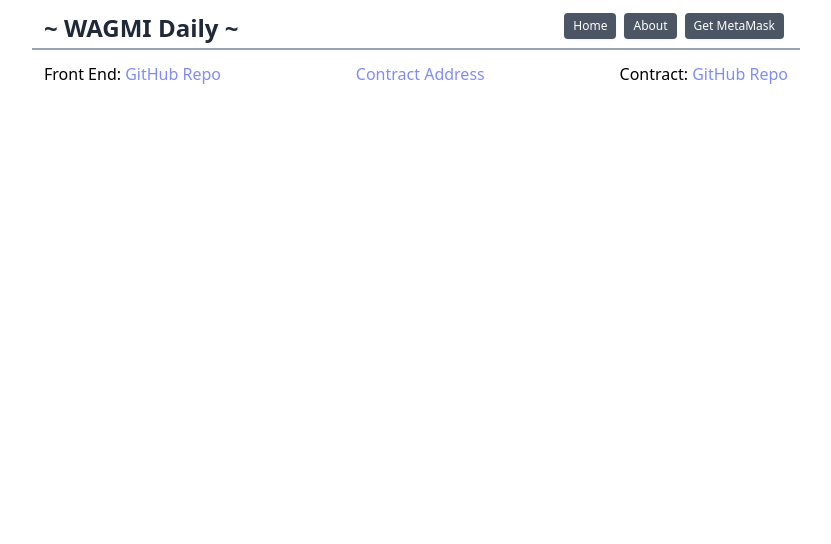
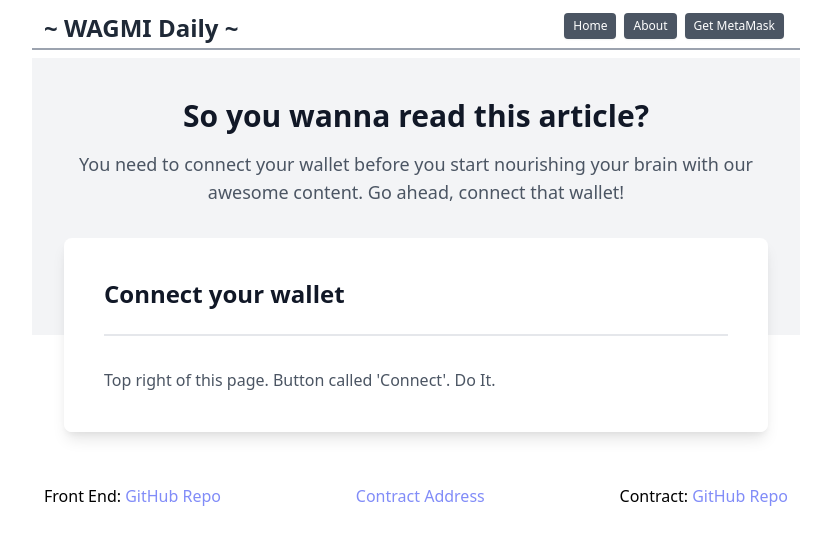
Before and after one commit to joselvelez/article_nft_punchcard, a React (Create React App) app: page /article/1 in a window 1280 px wide. Shown: the top 544 px of the page, without its empty margins (224-1055 px from the left). Built offline with nearby package versions, Linux system fonts and the light colour scheme.

Commit message:
fix render issue with no wallet case

```diff
--- a/src/components/Article.js
+++ b/src/components/Article.js
@@ -95,6 +95,8 @@ export const Article = () => {
                     return <NoArticleAccess articleId={articleId} isProcessing={isProcessing} setIsProcessing={setIsProcessing} />
                 } else if (hasAccess === false && walletContext.state.correctNetwork && walletContext.state.accountConnected === false) {
                     return <NoArticleAccessNotConnected />
+                } else if (walletContext.state.walletInstalled === false) {
+                    return <NoArticleAccessNotConnected />
                 }
             })()}
         </div>
```
